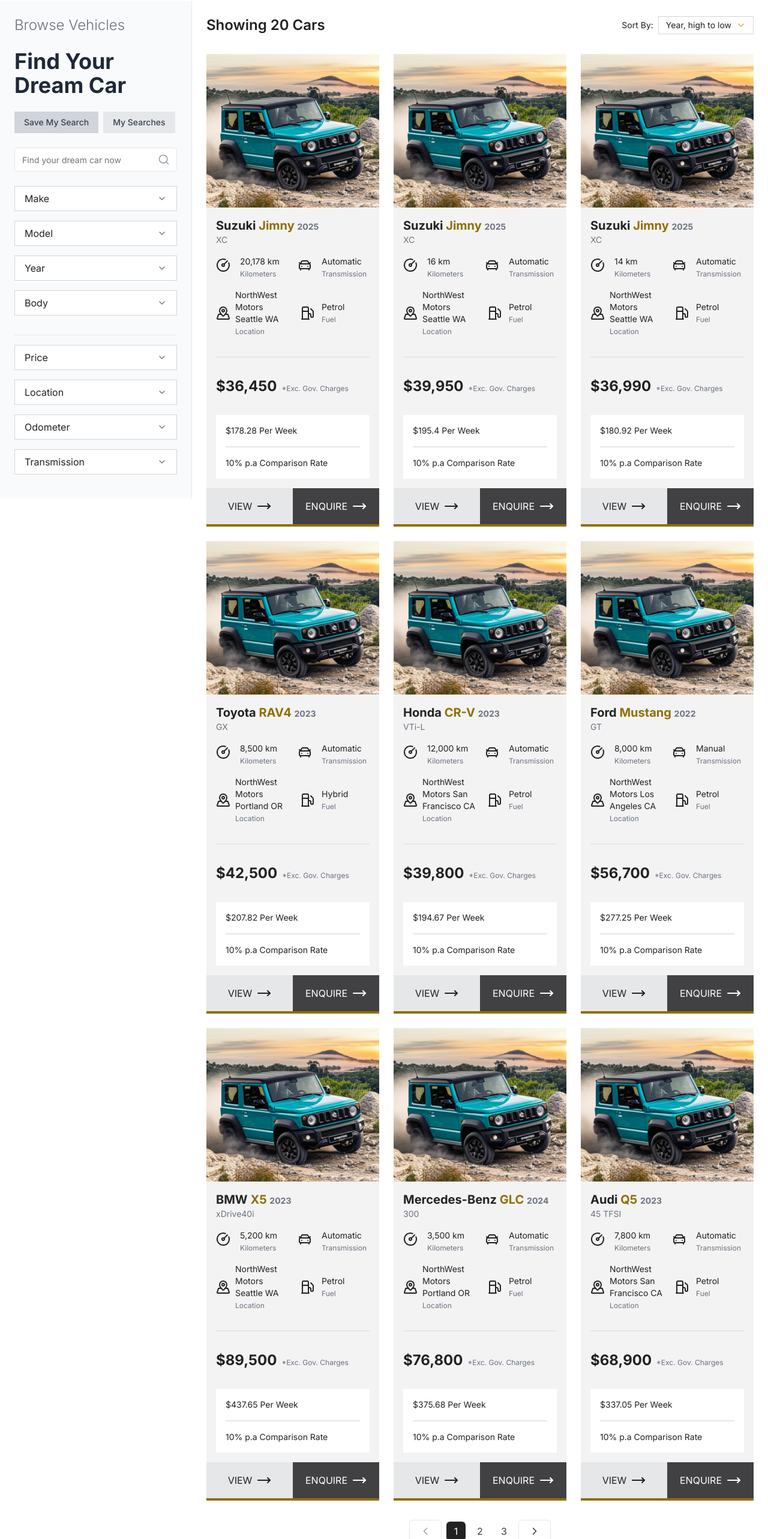
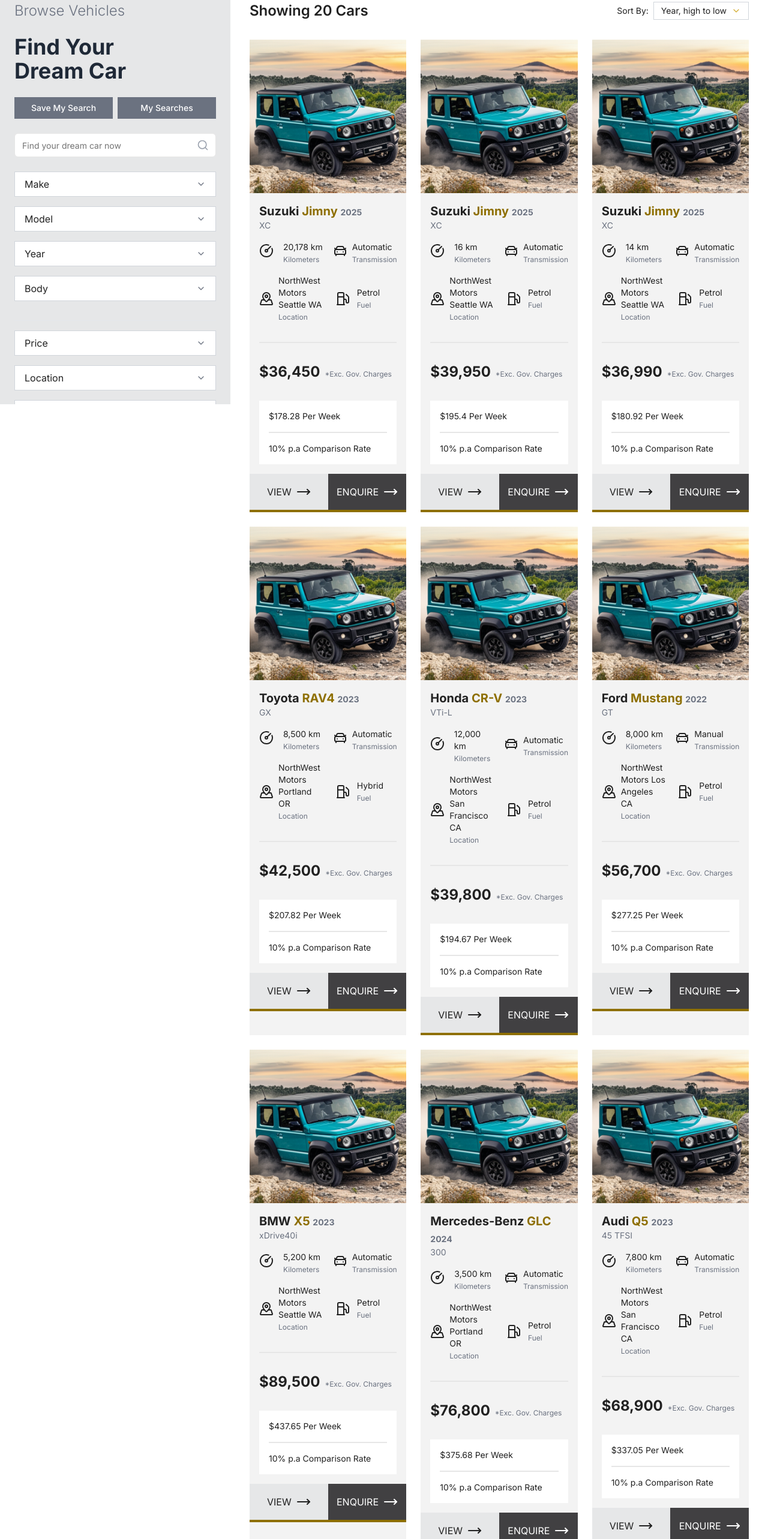
Before and after one commit to TechSolutionAI/northwest-motors, a Next.js app: page /inventory in a window 1280 px wide. Shown: the part 126-2692 px from the top of the page at 60% size. Built offline with nearby package versions, Linux system fonts and the light colour scheme.

Commit message:
chore: update layout

```diff
--- a/app/inventory/page.tsx
+++ b/app/inventory/page.tsx
@@ -28,13 +28,13 @@ export default function BrowseVehicles() {
   return (
     <div className="flex min-h-screen flex-col">
 
-      <main className="flex flex-col md:flex-row pt-16">
+      <main className="flex flex-col md:flex-row">
         {/* Sidebar */}
         <FilterSidebar />
 
         {/* Main content */}
-        <div className="flex-1 p-6">
-          <div className="flex items-center justify-between mb-8">
+        <div className="flex-1 p-8">
+          <div className="flex items-center justify-between my-8">
             <h2 className="text-2xl font-semibold">Showing {vehicles.length} Cars</h2>
 
             <div className="flex items-center">
--- a/components/inventory/filter-sidebar.tsx
+++ b/components/inventory/filter-sidebar.tsx
@@ -3,7 +3,7 @@ import { Input } from "../ui/input"
 
 export default function FilterSidebar() {
   return (
-    <div className="w-full md:w-80 bg-gray-50 p-6 border-r border-gray-200 h-full">
+    <div className="w-full md:w-96 bg-[#E6E7E8] p-6 pt-16 h-[calc(100vh-4rem)] sticky top-16 overflow-y-auto">
       <h2 className="text-2xl text-gray-500 font-light mb-6">Browse Vehicles</h2>
 
       <h1 className="text-4xl font-bold text-gray-800 mb-6">
@@ -12,9 +12,9 @@ export default function FilterSidebar() {
         Dream Car
       </h1>
 
-      <div className="flex mb-6">
-        <button className="bg-gray-300 text-gray-700 px-4 py-2 text-sm font-medium">Save My Search</button>
-        <button className="bg-gray-200 text-gray-700 px-4 py-2 text-sm font-medium ml-2">My Searches</button>
+      <div className="flex flex-col-2 gap-2 mb-6">
+        <button className="bg-gray-500 text-white px-4 py-2 text-sm font-medium w-full">Save My Search</button>
+        <button className="bg-gray-500 text-white px-4 py-2 text-sm font-medium w-full">My Searches</button>
       </div>
 
       <div className="relative mb-6">
--- a/components/main/pagination.tsx
+++ b/components/main/pagination.tsx
@@ -1,6 +1,6 @@
 "use client"
 
-import { ChevronLeft, ChevronRight } from "lucide-react"
+import { MoveLeft, MoveRight } from "lucide-react"
 
 interface PaginationProps {
   currentPage: number
@@ -49,12 +49,11 @@ export default function Pagination({ currentPage, totalPages, onPageChange }: Pa
       <button
         onClick={() => currentPage > 1 && onPageChange(currentPage - 1)}
         disabled={currentPage === 1}
-        className={`border rounded-md px-4 py-2 flex items-center justify-center ${
-          currentPage === 1 ? "text-gray-400 cursor-not-allowed" : "text-gray-700 hover:bg-gray-100"
-        }`}
+        className={`border rounded-md px-8 py-4 flex items-center justify-center ${currentPage === 1 ? "text-gray-400 cursor-not-allowed" : "text-gray-700 hover:bg-gray-100"
+          }`}
         aria-label="Previous page"
       >
-        <ChevronLeft className="h-5 w-5" />
+        <MoveLeft className="h-5 w-5" />
       </button>
 
       {/* Page numbers */}
@@ -67,9 +66,8 @@ export default function Pagination({ currentPage, totalPages, onPageChange }: Pa
           <button
             key={`page-${page}`}
             onClick={() => typeof page === "number" && onPageChange(page)}
-            className={`w-8 h-8 flex items-center justify-center rounded-md ${
-              currentPage === page ? "bg-dark text-white" : "text-gray-700 hover:bg-gray-100"
-            }`}
+            className={`w-8 h-8 flex items-center justify-center rounded-md ${currentPage === page ? "bg-dark text-white" : "text-gray-700 hover:bg-gray-100"
+              }`}
           >
             {page}
           </button>
@@ -80,12 +78,11 @@ export default function Pagination({ currentPage, totalPages, onPageChange }: Pa
       <button
         onClick={() => currentPage < totalPages && onPageChange(currentPage + 1)}
         disabled={currentPage === totalPages}
-        className={`border rounded-md px-4 py-2 flex items-center justify-center ${
-          currentPage === totalPages ? "text-gray-400 cursor-not-allowed" : "text-gray-700 hover:bg-gray-100"
-        }`}
+        className={`border rounded-md px-8 py-4 flex items-center justify-center ${currentPage === totalPages ? "text-gray-400 cursor-not-allowed" : "text-gray-700 hover:bg-gray-100"
+          }`}
         aria-label="Next page"
       >
-        <ChevronRight className="h-5 w-5" />
+        <MoveRight className="h-5 w-5" />
       </button>
     </div>
   )
```
